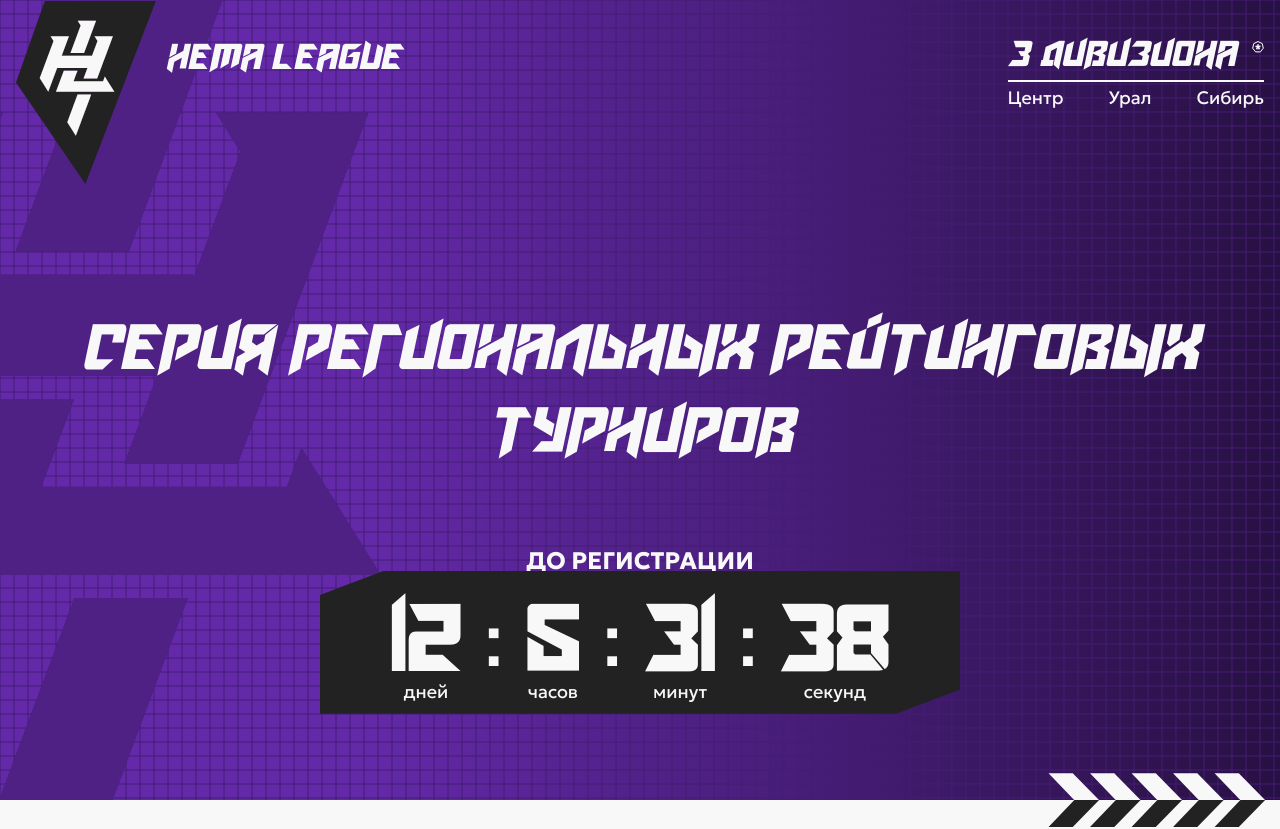
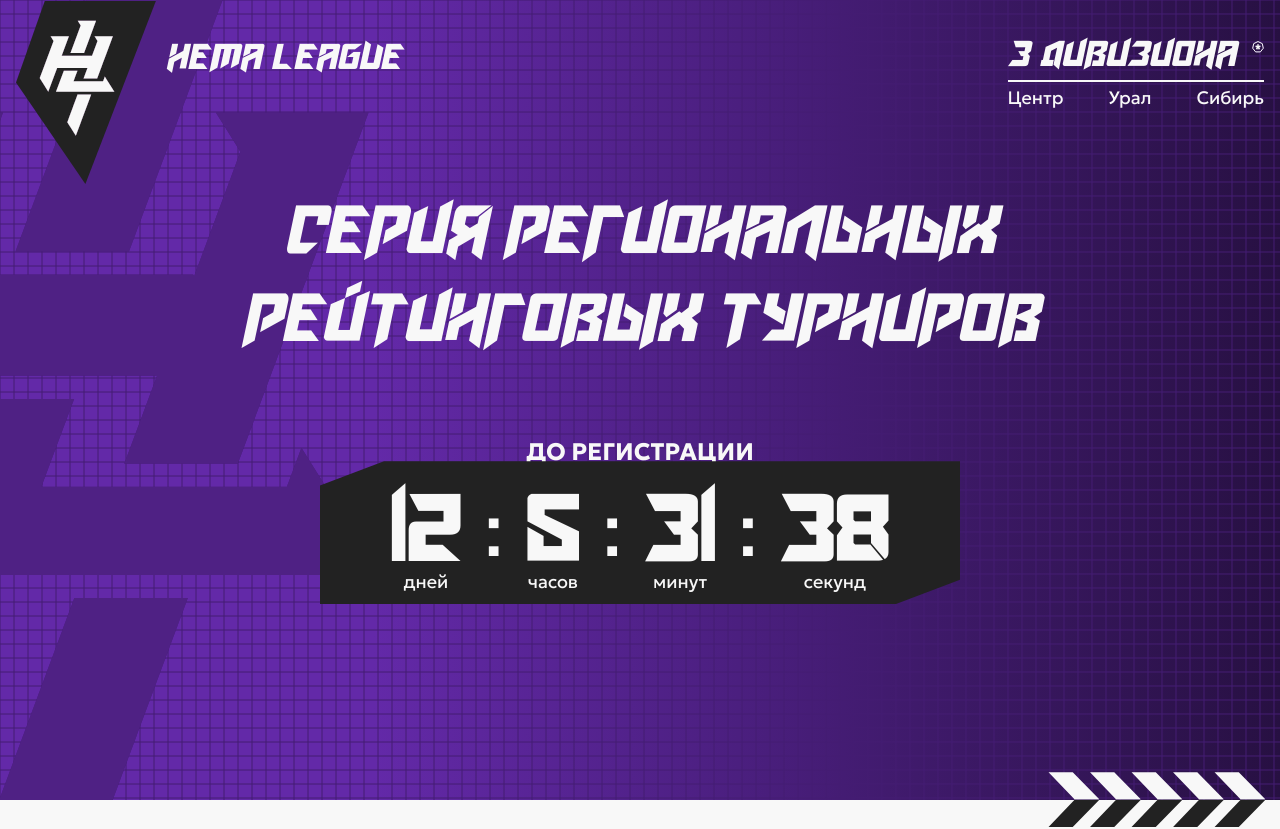
Before and after one commit to michiaro/hema-league-frontend, a Vue app: page / in a window 1280 px wide. Shown: the top 829 px of the page. Built offline with nearby package versions, Linux system fonts and the light colour scheme.

Commit message:
fix main screen arrow alignment

```diff
--- a/src/components/MainScreen.vue
+++ b/src/components/MainScreen.vue
@@ -118,7 +118,8 @@ const isMobile = computed(() => {
     }
 
     @media screen and (min-width: 1024px) {
-      margin-top: 120px;
+      margin-top: 0;
+      font-size: 68px;
     }
 
     @media screen and (min-width: 1400px) {
@@ -130,8 +131,11 @@ const isMobile = computed(() => {
 
   &__arrows {
     position: absolute;
-    bottom: -5px;
     right: 6px;
+
+    top: 100%;
+    transform: translateY(-100%);
+    line-height: 0;
 
     img {
       width: 100%;
```
